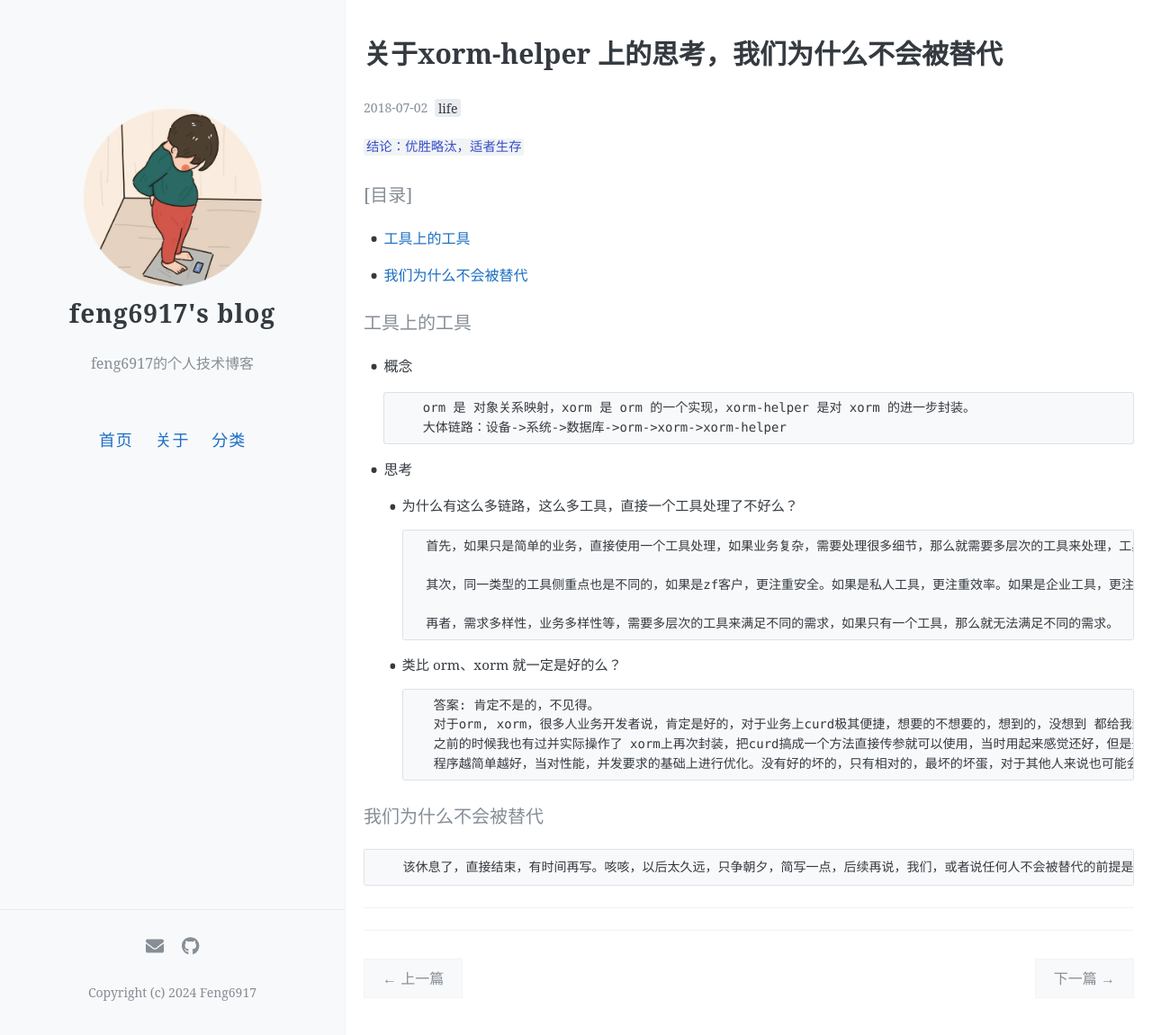
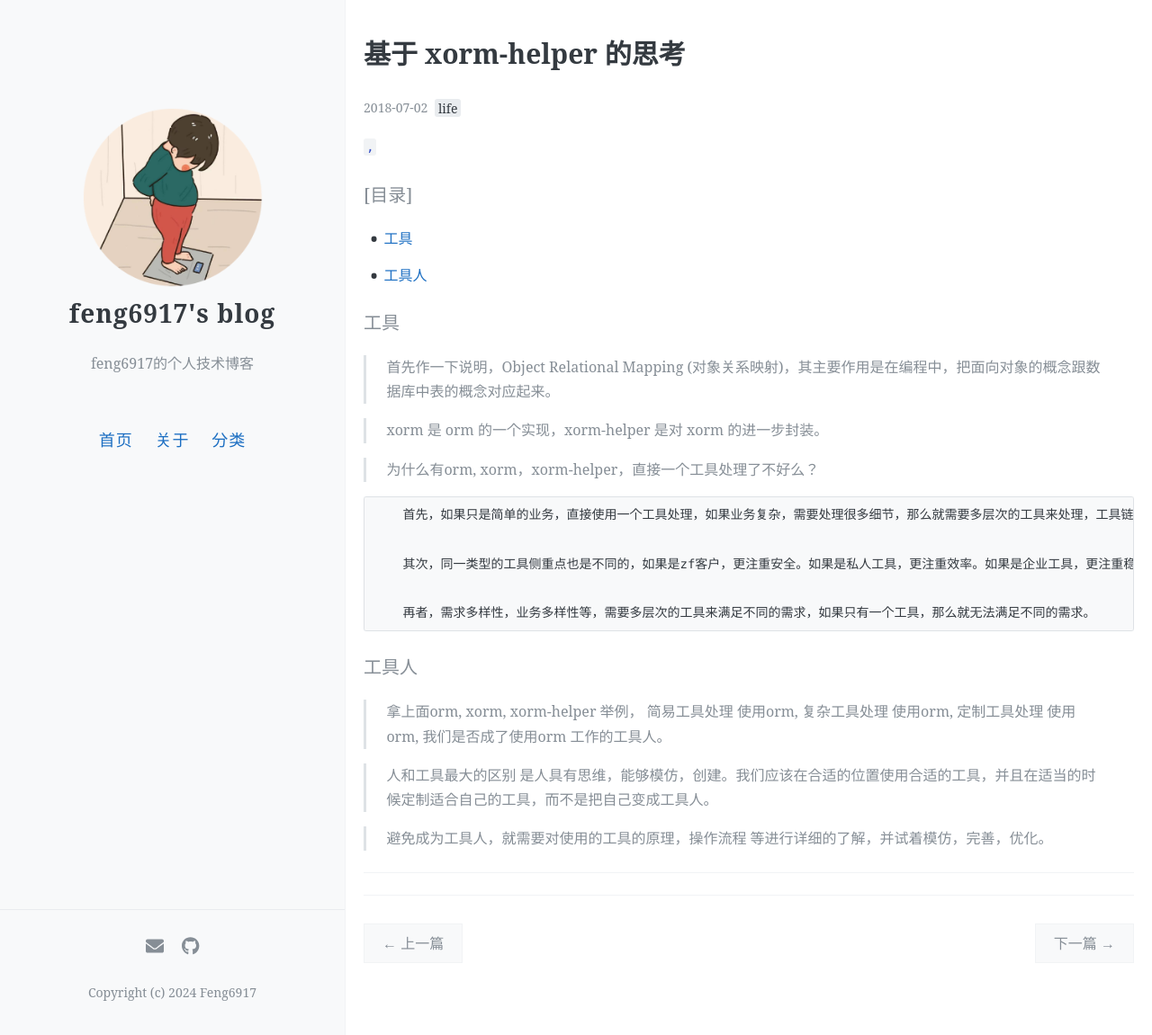
Before and after one commit to feng6917/feng6917.github.io, a Jekyll site: the page built from _posts/2018-7-2-life-xorm-helper.md, in a window 1280 px wide and 1151 px high. Shown: the whole window at 90% size. Built offline with Jekyll 4.4.1, drawn with Linux system fonts in a browser that asks for light colours; comment, search, counter and statistics services are not loaded.

Commit message:
fix: edit

````diff
--- a/_posts/2018-7-2-life-xorm-helper.md
+++ b/_posts/2018-7-2-life-xorm-helper.md
@@ -1,6 +1,6 @@
 ---
 layout: post
-title: "关于xorm-helper 上的思考，我们为什么不会被替代"
+title: "基于 xorm-helper 的思考"
 date:   2018-7-2
 tags:
   - life
@@ -8,47 +8,36 @@ comments: true
 author: feng6917
 ---
 
-`结论：优胜略汰，适者生存`
+`,`
 
 <!-- more -->
 
 #### [目录]
 
-- [工具上的工具](#工具上的工具)
+- [工具](#工具)
 
-- [我们为什么不会被替代](#我们为什么不会被替代)
+- [工具人](#工具人)
 
-#### 工具上的工具
+#### 工具
 
-- 概念
+> 首先作一下说明，Object Relational Mapping (对象关系映射)，其主要作用是在编程中，把面向对象的概念跟数据库中表的概念对应起来。
+
+> xorm 是 orm 的一个实现，xorm-helper 是对 xorm 的进一步封装。
+
+> 为什么有orm, xorm，xorm-helper，直接一个工具处理了不好么？
 
   ```
-      orm 是 对象关系映射，xorm 是 orm 的一个实现，xorm-helper 是对 xorm 的进一步封装。
-      大体链路：设备->系统->数据库->orm->xorm->xorm-helper
+    首先，如果只是简单的业务，直接使用一个工具处理，如果业务复杂，需要处理很多细节，那么就需要多层次的工具来处理，工具链路越长，越复杂，越有利于处理细节，当然，如果业务简单，直接一个工具处理，也是可以的，但是，如果业务复杂，那么就需要多层次的工具来处理，工具链路越长，越复杂，越有利于处理细节。
+
+    其次，同一类型的工具侧重点也是不同的，如果是zf客户，更注重安全。如果是私人工具，更注重效率。如果是企业工具，更注重稳定。需要把合适的工具放在合适的位置，才能发挥最大的作用。
+
+    再者，需求多样性，业务多样性等，需要多层次的工具来满足不同的需求，如果只有一个工具，那么就无法满足不同的需求。
   ```
 
-- 思考
-  - 为什么有这么多链路，这么多工具，直接一个工具处理了不好么？
+#### 工具人
 
-    ```
-      首先，如果只是简单的业务，直接使用一个工具处理，如果业务复杂，需要处理很多细节，那么就需要多层次的工具来处理，工具链路越长，越复杂，越有利于处理细节，当然，如果业务简单，直接一个工具处理，也是可以的，但是，如果业务复杂，那么就需要多层次的工具来处理，工具链路越长，越复杂，越有利于处理细节。
+> 拿上面orm, xorm, xorm-helper 举例， 简易工具处理 使用orm, 复杂工具处理 使用orm, 定制工具处理 使用orm, 我们是否成了使用orm 工作的工具人。
 
-      其次，同一类型的工具侧重点也是不同的，如果是zf客户，更注重安全。如果是私人工具，更注重效率。如果是企业工具，更注重稳定。需要把合适的工具放在合适的位置，才能发挥最大的作用。
+> 人和工具最大的区别 是人具有思维，能够模仿，创建。我们应该在合适的位置使用合适的工具，并且在适当的时候定制适合自己的工具，而不是把自己变成工具人。
 
-      再者，需求多样性，业务多样性等，需要多层次的工具来满足不同的需求，如果只有一个工具，那么就无法满足不同的需求。
-    ```
-
-  - 类比 orm、xorm 就一定是好的么？
-
-    ```
-       答案: 肯定不是的，不见得。
-       对于orm, xorm，很多人业务开发者说，肯定是好的，对于业务上curd极其便捷，想要的不想要的，想到的，没想到 都给我封装了，开箱即用，很多底层，跟硬件打交道的人却说，xorm是什么鬼，没用到，表示没有必要，我仅需要很直接，简单的操作，看文档就可以了，为什么还要在上面封装一层呢，脱裤子放屁，多此一举吧。
-       之前的时候我也有过并实际操作了 xorm上再次封装，把curd搞成一个方法直接传参就可以使用，当时用起来感觉还好，但是开发程序不是一个终身维护，这个项目就属于你的了,或许还会有其他人接手这个项目，你这个封装包其他同学学习是需要一定成本的。
-       程序越简单越好，当对性能，并发要求的基础上进行优化。没有好的坏的，只有相对的，最坏的坏蛋，对于其他人来说也可能会认为他是一个好人。鞋子合不合脚，试试才知道。
-    ```
-
-#### 我们为什么不会被替代
-
-  ```
-    该休息了，直接结束，有时间再写。咳咳，以后太久远，只争朝夕，简写一点，后续再说，我们，或者说任何人不会被替代的前提是不断进步，不断学习，自然界的进化规律就是优胜略汰，适者生存，说到这里不得不提看到一篇视频，咳咳，写了一些，删掉，算了，，我们所做的事情其实是一直在学习，进步，计算机被取代的同时会衍生出其他相关行业，不断学习就好。
-  ```
+> 避免成为工具人，就需要对使用的工具的原理，操作流程 等进行详细的了解，并试着模仿，完善，优化。
````
Also changed, not shown: _posts/2018-6-30-life-say.md (+2 -0 lines), _posts/2018-7-5-life-url.md (+2 -0 lines).
